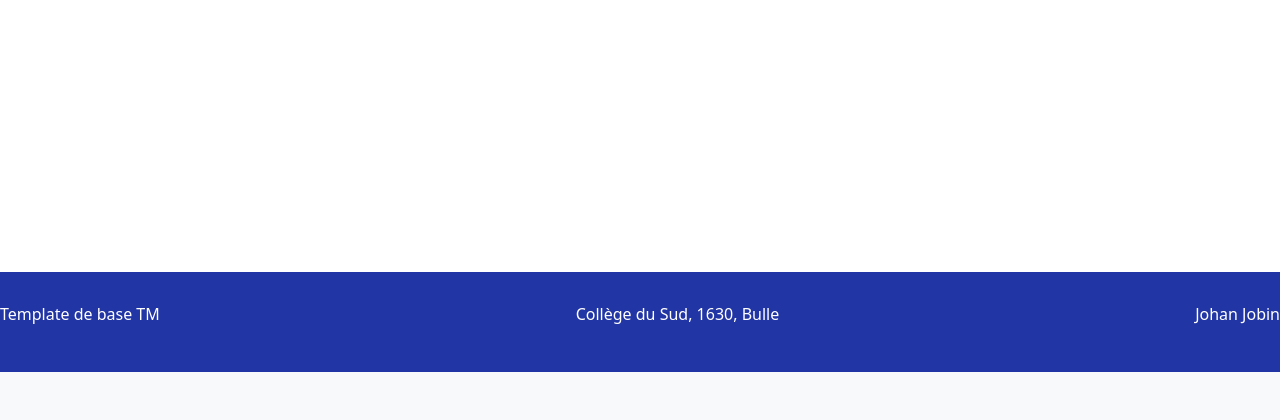
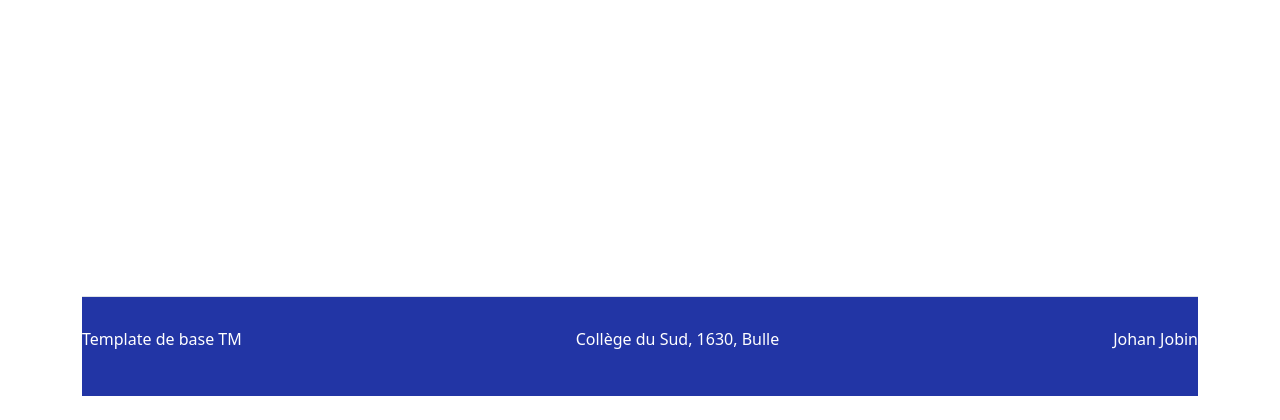
Before and after one commit to pernetch/Flask_app_TM_2425, a Flask app: page /auth/register in a window 1280 px wide. Shown: the part 468-888 px from the top of the page. Before the commit the page ends 840 px from the top, so only its background shows below. Run offline with Flask 3, Linux system fonts and the light colour scheme; some libraries are stand-ins or nearby versions.

Commit message:
ajustement du footer

```diff
--- a/app/templates/base.html
+++ b/app/templates/base.html
@@ -49,8 +49,9 @@
         {% block content %}{% endblock %}
     </main>
 
-    <footer id="footer">
-        <div id="footer-nav">
+    <div class="container">
+    <footer id="footer-nav" class="d-flex flex-wrap justify-content-between align-items-center py-3 my-4 border-top">
+
             <div>
                 <p>Template de base TM</p>
             </div>
@@ -60,8 +61,9 @@
             <div>
                 <p>Johan Jobin</p>
             </div>
-        </div>
+
     </footer>
+</div>
     {% block scripts %}
             <!-- Optional JavaScript -->
             {{ bootstrap.load_js() }}
```
